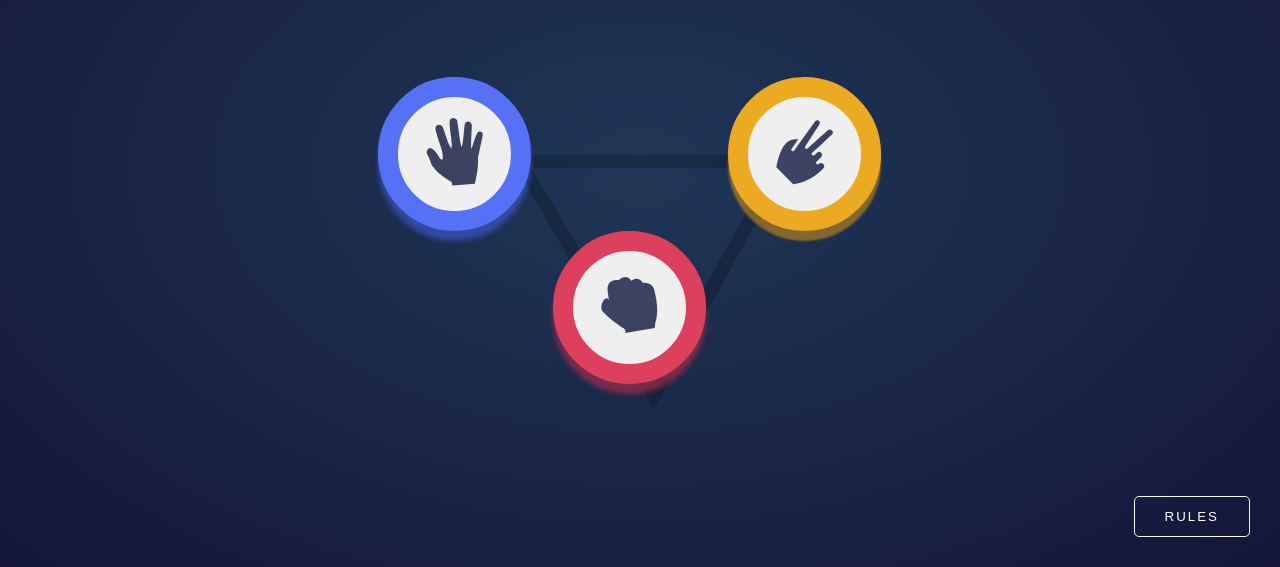
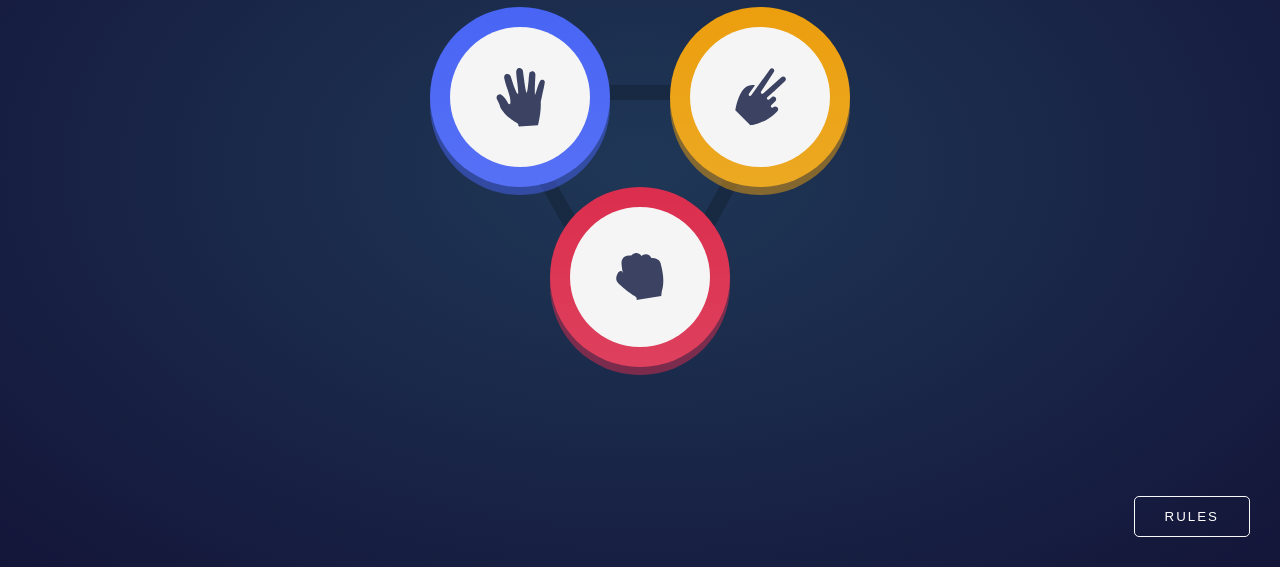
Before and after one commit to jaesmanalang/rock-paper-scissors, a plain HTML site: page index.html in a window 1280 px wide. Shown: the part 233-800 px from the top of the page. Drawn offline with Linux system fonts and the light colour scheme.

Commit message:
Change semantic, styling, and layout

```diff
--- a/css/main.css
+++ b/css/main.css
@@ -29,6 +29,15 @@ body {
   height: 100vh;
   background-image: radial-gradient(hsl(214, 47%, 23%), hsl(237, 49%, 15%));
   color: #fff;
+  padding: 3rem;
+}
+
+header {
+  background: red;
+}
+
+main {
+  /* background: red; */
 }
 
 .rules-btn {
@@ -74,7 +83,7 @@ body {
   width: 70rem;
   border: 3px solid var(--header-outline);
   border-radius: 15px;
-  margin: 5rem 0;
+  margin: 0 auto;
 }
 
 .game-title {
@@ -99,6 +108,81 @@ body {
 .game-score .score {
   color: var(--dark-text);
   font-size: 6rem;
+}
+
+.options {
+  position: relative;
+  display: flex;
+  justify-content: center;
+  flex-wrap: wrap;
+  width: 50rem;
+  /* background: red; */
+  margin: 0 auto;
+  max-width: 100%;
+
+}
+
+main {
+  position: relative;
+  margin-top: 3rem;
+}
+
+main::before {
+  content: "";
+  position: absolute;
+  background: url(../images/bg-triangle.svg) no-repeat;
+  background-position: center;
+  top: 20%;
+  left: 0;
+  bottom: 0;
+  right: 0;
+  /* width: 100%; */
+}
+
+.btn-circle {
+  display: inline-block;
+  width: 180px;
+  height: 180px;
+  border: none;
+  border-radius: 50%;
+  outline: none;
+  cursor: pointer;
+  margin: 0 3rem;
+  padding: 2rem;
+}
+
+.btn-circle:hover {
+  filter: brightness(110%);
+}
+
+.btn-circle:active {
+  transform: translateY(2px);
+  box-shadow: 0 5px 10px rgba(0, 0, 0, .6);
+}
+
+.rock {
+  background-image: linear-gradient(to bottom, hsl(349, 71%, 52%), hsl(349, 70%, 56%));
+  box-shadow: 0 8px 0 var(--rock-shadow);
+}
+
+.paper {
+  background-image: linear-gradient(to bottom, hsl(230, 89%, 62%), hsl(230, 89%, 65%));
+  box-shadow: 0 8px 0 var(--paper-shadow);
+}
+
+.scissors {
+  background-image: linear-gradient(to bottom, hsl(39, 89%, 49%), hsl(40, 84%, 53%));
+  box-shadow: 0 8px 0 var(--scissors-shadow);
+}
+
+.btn-wrapper {
+  display: inline-flex;
+  justify-content: center;
+  align-items: center;
+  background: #f5f5f5;
+  width: 100%;
+  height: 100%;
+  border-radius: 50%;
 }
 
 /* Weapons */
@@ -150,9 +234,9 @@ body {
 }
 
 .pick {
-  width: 100%;
+  max-width: 100%;
   display: flex;
-  justify-content: center;
+  justify-content: space-around;
   padding: 3rem;
 }
 
@@ -161,11 +245,14 @@ body {
   flex-direction: column;
   justify-content: center;
   align-items: center;
-  margin: 0 7rem;
+  padding: 1rem 3rem;
+  margin: 0 1rem;
+  max-width: 33%;
+  width: 50rem;
 }
 
 .pick h2 {
-  font-size: 2.5rem;
+  font-size: 2rem;
   font-weight: 400;
   margin-bottom: 5rem;
 }
@@ -176,30 +263,38 @@ body {
 --rock-gradient: hsl(349, 71%, 52%) to hsl(349, 70%, 56%);
 */
 
-.rock {
-  grid-column: 4 / 6;
-  grid-row: 2 / 3;
-  border-color: var(--rock-border);
-  box-shadow: 0px 10px 5px var(--rock-shadow);
+.computer-pick button {
+  /* opacity: 0; */
 }
 
-.paper {
-  grid-column: 2 / 4;
-  grid-row: 1 / 2;
-  border-color: var(--paper-border);
-  box-shadow: 0px 10px 5px var(--paper-shadow);
+.result-container {
+  /* width: 300rem; */
 }
 
-.scissors {
-  grid-column: 6 / 8;
-  grid-row: 1 / 2;
-  border-color: var(--scissors-border);
-  box-shadow: 0px 10px 2px var(--scissors-shadow);
+.result {
+  font-size: 4.5rem;
 }
 
+.play-again-btn {
+  background: whitesmoke;
+  color: hsl(214, 98%, 23%);
+  outline: none;
+  border: 3px solid transparent;
+  padding: 1rem 4rem;
+  margin: 2rem 0;
+  text-transform: uppercase;
+  border-radius: 5px;
+  cursor: pointer;
+  letter-spacing: 2px;
+}
 
-.computer-pick button {
-  /* opacity: 0; */
+.play-again-btn:hover {
+  /* background-color: #fff; */
+  filter: brightness(120%);
+}
+
+.play-again-txt {
+  font-weight: 700;
 }
 
 .hide {
@@ -218,6 +313,10 @@ body {
 }
 
 @media screen and (max-width: 768px) {
+  .result {
+    font-size: 3.2rem;
+  }
+
   .weapon-btn {
     width: 25vw;
     height: 25vw;
--- a/index.html
+++ b/index.html
@@ -4,21 +4,13 @@
   <meta charset="UTF-8" />
   <meta name="viewport" content="width=device-width, initial-scale=1.0" />
   <!-- displays site properly based on user's device -->
-    <link
-      rel="icon"
-      type="image/png"
-      sizes="32x32"
-      href="./images/favicon-32x32.png"
-    />
-    <link
-      href="https://fonts.googleapis.com/css2?family=Barlow+Semi+Condensed:wght@600;700&display=swap"
-      rel="stylesheet"
-    />
+  <link rel="icon" type="image/png" sizes="32x32" href="./images/favicon-32x32.png" />
+  <link href="https://fonts.googleapis.com/css2?family=Barlow+Semi+Condensed:wght@600;700&display=swap"
+    rel="stylesheet" />
   <link rel="stylesheet" href="css/main.css" />
   <title>Frontend Mentor | Rock, Paper, Scissors</title>
 </head>
 <body>
-    <div class="container">
   <div class="board">
     <div class="game-title">
       <h1>ROCK</h1>
@@ -30,33 +22,26 @@
       <h1 class="score">12</h1>
     </div>
   </div>
-      <div class="weapons">
-        <img class="triangle" src="images/bg-triangle.svg" alt="triangle" />
-        <button class="weapon-btn rock" value="rock" title="Rock">
-          <img src="images/icon-rock.svg" alt="rock" />
+  <main>
+    <div class="options">
+      <button class="btn-circle paper">
+        <span class="btn-wrapper">
+          <img src="images/icon-paper.svg" alt="paper">
+        </span>
       </button>
-        <button class="weapon-btn paper" value="paper" title="Paper">
-          <img src="images/icon-paper.svg" alt="paper" />
+      <button class="btn-circle scissors">
+        <span class="btn-wrapper">
+          <img src="images/icon-scissors.svg" alt="scissors">
+        </span>
       </button>
-        <button class="weapon-btn scissors" value="scissors" title="Scissors">
-          <img src="images/icon-scissors.svg" alt="scissors" />
+      <button class="btn-circle rock">
+        <span class="btn-wrapper">
+          <img src="images/icon-rock.svg" alt="rock">
+        </span>
       </button>
     </div>
-      <div class="pick hide">
-        <div class="player-pick">
-          <h2>YOU PICKED</h2>
-          <!-- <button class="weapon-btn scissors" name="scissors">
-            <img src="images/icon-scissors.svg" alt="scissors" />
-          </button> -->
-        </div>
-        <div class="computer-pick">
-          <h2>THE HOUSE PICKED</h2>
-          <!-- <button class="weapon-btn rock" name="rock">
-            <img src="images/icon-rock.svg" alt="rock" />
-          </button> -->
-        </div>
-      </div>
-    </div>
+  </main>
+
   <button class="rules-btn">RULES</button>
   <!-- <div class="attribution">
     Challenge by <a href="https://www.frontendmentor.io?ref=challenge" target="_blank">Frontend Mentor</a>.
--- a/main.js
+++ b/main.js
@@ -3,27 +3,40 @@ const weaponsContainer = document.querySelector('.weapons');
 const weaponButtons = document.querySelectorAll('.weapon-btn');
 const playerPickContainer = document.querySelector('.player-pick');
 const computerPickContainer = document.querySelector('.computer-pick');
+const playAgainBtn = document.querySelector('.play-again-btn');
+const result = document.querySelector('.result');
+const container = document.querySelector('.container');
 
 const options = ['rock', 'paper', 'scissors'];
 const random = Math.floor(Math.random() * options.length);
 let playerPick = '';
 let computerPick = '';
+let announce = '';
 
-weaponButtons.forEach(btn => {
-  btn.addEventListener('click', pick);
-});
+function startGame() {
+  playerPick = '';
+  computerPick = '';
+  // pickContainer.innerHTML = '';
+  // Reset
+  // container.removeChild('pick');
+  weaponsContainer.classList.remove('hide');
+  pickContainer.classList.add('hide');
+  loadEventListeners();
+}
 
 function pick(e) {
   playerPick = e.currentTarget.value;
-  computerPick = options[random];
+  computerPick = getComputerPick();
   console.log(playerPick);
   console.log(computerPick);
-  weaponsContainer.classList.add('hide');
-  pickContainer.classList.remove('hide');
   displayPick();
+  result.innerText = getResult(playerPick, computerPick);
+  console.log(getResult(playerPick, computerPick));
 }
 
 function displayPick() {
+  weaponsContainer.classList.add('hide');
+  pickContainer.classList.remove('hide');
   // Create button and image elements
   const playerBtn = document.createElement('button');
   const playerImg = document.createElement('img');
@@ -42,3 +55,31 @@ function displayPick() {
   playerPickContainer.appendChild(playerBtn);
   computerPickContainer.appendChild(computerBtn);
 }
+
+function getComputerPick() {
+  return options[random];
+}
+
+function loadEventListeners() {
+  weaponButtons.forEach(btn => {
+    btn.addEventListener('click', pick);
+  });
+
+  playAgainBtn.addEventListener('click', startGame);
+}
+
+function getResult(player, computer) {
+  if (player === computer) {
+    return 'DRAW';
+  } else if (
+    (player === 'rock' && computer === 'scissors') ||
+    (player === 'paper' && computer === 'rock') ||
+    (player === 'scissors' && computer === 'paper')
+  ) {
+    return 'YOU WIN';
+  } else {
+    return 'YOU LOSE';
+  }
+}
+
+startGame();
```
Lines whose indentation alone changed are shown as unchanged.
